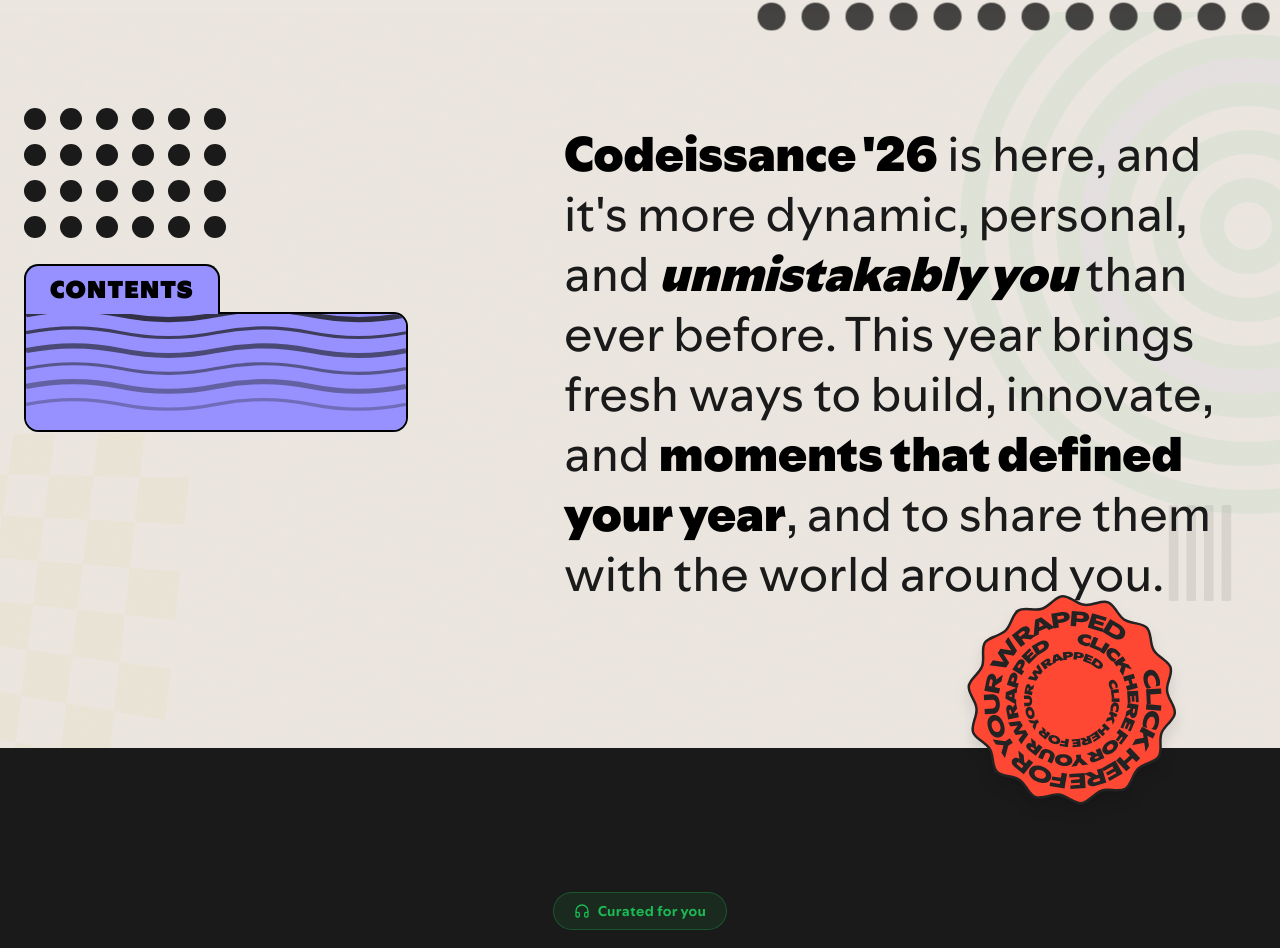
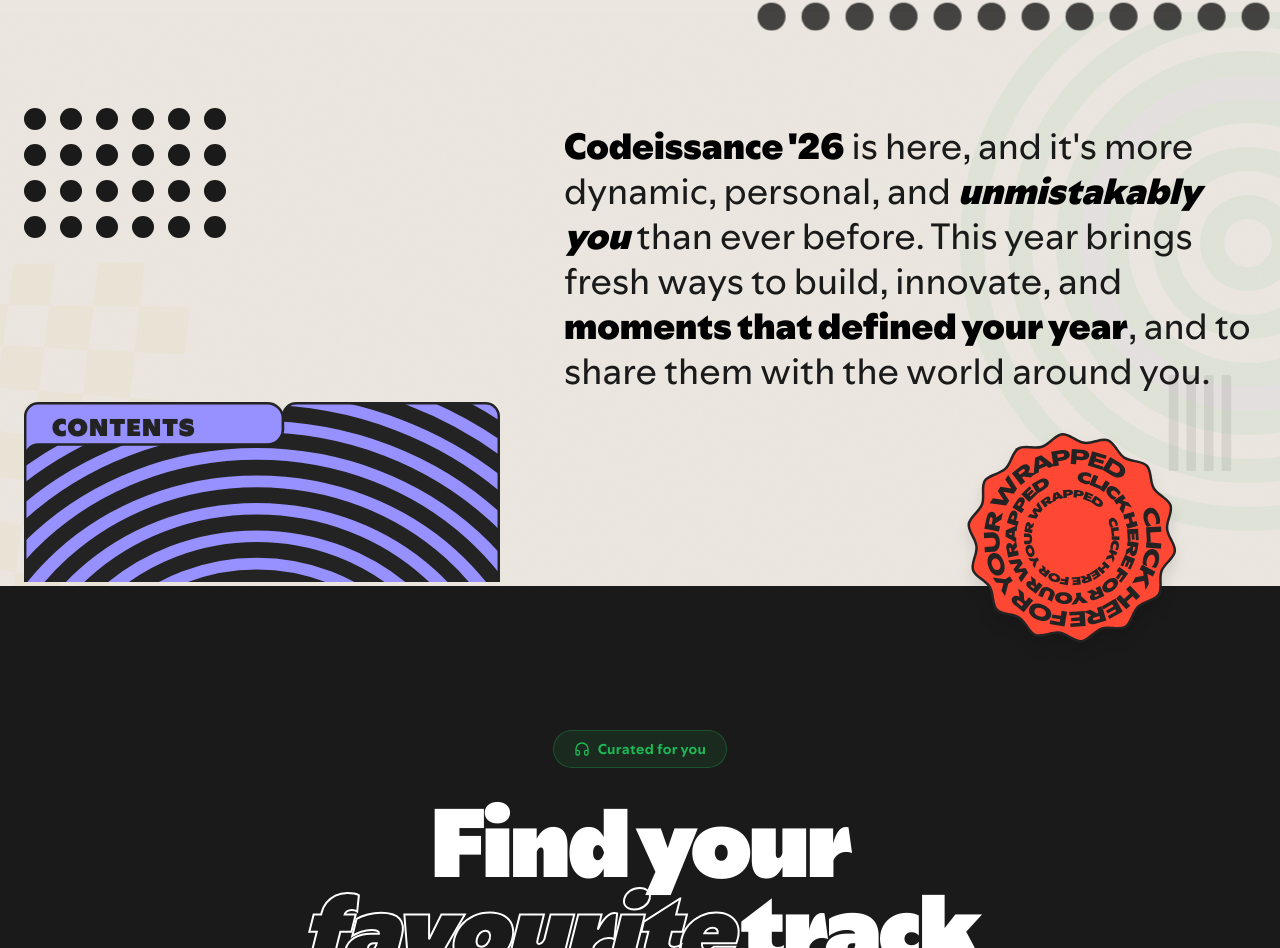
Before and after one commit to codestorm-tsec/Codessiance-26, a Next.js app in the folder codessiance-26/: page / in a window 1280 px wide. Shown: the part 758-1706 px from the top of the page. Built offline with nearby package versions, Linux system fonts and the light colour scheme.

Commit message:
contents part updated

```diff
--- a/codessiance-26/components/sections/Intro.tsx
+++ b/codessiance-26/components/sections/Intro.tsx
@@ -106,14 +106,16 @@ export default function Intro() {
             <div className="mb-6 pointer-events-none">
               <DotGrid rows={4} cols={6} dotSize={22} gap={14} color="#1A1A1A" />
             </div>
+            <div className="translate-y-35">
+              <TOCFolder items={TOC_ITEMS} />
+            </div>
 
-            <TOCFolder items={TOC_ITEMS} />
           </div>
 
           {/* Right Column: High-Impact Editorial Text (7 cols) */}
           <div ref={rightRef} className="lg:col-span-7 pt-4 opacity-0">
             <p
-              className="text-2xl sm:text-4xl md:text-5xl leading-[1.25] font-normal text-[#1A1A1A]"
+              className="text-2xl sm:text-4xl md:text-4xl leading-[1.25] font-normal text-[#1A1A1A]"
               style={{ fontFamily: "var(--font-body)" }}
             >
               <strong className="font-black text-black">Codeissance &apos;26</strong> is here, and it&apos;s more dynamic, personal, and{" "}
--- a/codessiance-26/components/ui/TOCFolder.tsx
+++ b/codessiance-26/components/ui/TOCFolder.tsx
@@ -1,66 +1,66 @@
 "use client";
 
 import { useState } from "react";
-import { WavyStripes } from "@/components/ui/DecorativePatterns";
 
 interface TOCFolderProps {
   items: { label: string; href: string }[];
+  className?: string;
+  maxWidth?: string; // e.g. "578px"
 }
 
-export default function TOCFolder({ items }: TOCFolderProps) {
+export default function TOCFolder({
+  items,
+  className = "",
+  maxWidth = "578px"
+}: TOCFolderProps) {
   const [isOpen, setIsOpen] = useState(false);
-
-  // Calculate approximate open height: padding + (item count * row height) + bottom padding for wavy pattern
-  const closedHeight = 120;
-  const openHeight = 16 + (items.length * 70) + 90;
 
   return (
     <div
-      className="relative w-full max-w-sm mx-auto lg:mx-0 group cursor-pointer"
+      className={`folder-outer relative w-full mx-auto lg:mx-0 cursor-pointer select-none transition-all duration-700 ease-[cubic-bezier(0.34,1.56,0.64,1)] ${className}`}
+      style={{ maxWidth, height: isOpen ? '540px' : '180px' }}
       onClick={() => setIsOpen(!isOpen)}
     >
+      {/* 1. BACK FLAP (rises up with contents, has left tab "CONTENTS") */}
       <div
-        className={`relative w-full transition-transform duration-500 ease-[cubic-bezier(0.34,1.56,0.64,1)] ${!isOpen ? "group-hover:-translate-y-3" : ""}`}
+        className="back-flap absolute bottom-0 left-0 w-full transition-all duration-700 ease-[cubic-bezier(0.34,1.56,0.64,1)] z-10 flex flex-col"
+        style={{
+          height: isOpen ? '540px' : '180px',
+        }}
       >
-        {/* Folder Tab */}
-        <div className="flex">
-          <div className="bg-[#9691FF] border-2 border-b-0 border-black px-6 py-2 rounded-t-2xl inline-flex items-center gap-2 relative z-10 translate-y-[2px]">
+        {/* Back Flap Background Shape (solid purple, left tab elevated) */}
+        <div className="absolute inset-0 z-0 w-full h-full overflow-hidden">
+          <BackFlapSVG />
+        </div>
+
+        {/* Contents Text positioned on the left tab */}
+        <div className="relative z-10 h-[52px] pl-7 flex items-center shrink-0">
           <span
-              className="text-xl md:text-2xl font-black uppercase tracking-wider text-black"
+            className="text-xl md:text-2xl font-black uppercase tracking-wider text-[#232323]"
             style={{ fontFamily: "var(--font-display)" }}
           >
-              CONTENTS
+            Contents
           </span>
         </div>
-        </div>
 
-        {/* Folder Body */}
+        {/* Nested White Card containing links */}
         <div
-          className="relative w-full bg-[#9691FF] border-2 border-black rounded-b-2xl rounded-tr-2xl overflow-hidden transition-all duration-700 ease-[cubic-bezier(0.34,1.56,0.64,1)]"
-          style={{ height: isOpen ? `${openHeight}px` : `${closedHeight}px` }}
+          className="relative z-10 flex-grow px-4 pb-4 overflow-hidden transition-all duration-700 ease-[cubic-bezier(0.34,1.56,0.64,1)]"
+          style={{
+            maxHeight: isOpen ? '460px' : '0px',
+            opacity: isOpen ? 1 : 0,
+            pointerEvents: isOpen ? 'auto' : 'none',
+          }}
         >
-          {/* Wavy Background Layer (fixed to bottom) */}
-          <div className="absolute bottom-0 left-0 w-full h-32 bg-[#9691FF]">
-             <WavyStripes stripes={6} color="#1A1A1A" className="w-full h-full object-cover" />
-          </div>
-
-          {/* The White List Container */}
-          <div
-            className={`absolute top-4 left-4 right-4 z-10 transition-all duration-700 ease-[cubic-bezier(0.34,1.56,0.64,1)] ${
-              isOpen ? "opacity-100 translate-y-0" : "opacity-0 translate-y-12"
-            }`}
-          >
-            <div className="bg-[#F3EBE1] border-2 border-black rounded-xl overflow-hidden shadow-sm">
-              <ul className="flex flex-col divide-y-2 divide-black">
+          <div className="bg-[#EFEFEA] border-2 border-[#232323] rounded-[18px] p-6 h-full">
+            <ul className="contents-list vertical-list flex flex-col divide-y-[1.5px] divide-[#232323]">
               {items.map((item, idx) => (
                 <li key={idx}>
                   <a
                     href={item.href}
-                      className="block px-4 py-3 md:py-4 text-base md:text-xl font-black text-[#1a1a1a] hover:bg-[#1a1a1a] hover:text-white transition-colors"
-                      style={{ fontFamily: "var(--font-display)", letterSpacing: "0.02em" }}
-                      onClick={(e) => {
-                        e.stopPropagation(); // Keep folder open if they just click the link
-                      }}
+                    className="block py-2 text-lg md:text-xl font-black text-[#232323] hover:text-[#9691FF] transition-colors"
+                    style={{ fontFamily: "var(--font-display)" }}
+                    onClick={(e) => e.stopPropagation()}
                   >
                     {item.label}
                   </a>
@@ -70,7 +70,78 @@ export default function TOCFolder({ items }: TOCFolderProps) {
           </div>
         </div>
       </div>
+
+      {/* 2. FRONT FLAP (stays fixed at bottom, has concentric circles, right tab elevated) */}
+      <div
+        className="front-flap absolute bottom-0 left-0 w-full h-[180px] z-20 pointer-events-none overflow-hidden"
+      >
+        <FrontFlapSVG />
       </div>
     </div>
   );
 }
+
+// ==========================================
+// SVG Shapes for Back and Front Flaps
+// ==========================================
+
+function BackFlapSVG() {
+  // Left tab is elevated (y=1.5), Right side is lower (y=51.5)
+  const folderShape = "M560.5 51.5C569.337 51.5 576.5 44.3366 576.5 35.5V803.5C576.5 812.337 569.337 819.5 560.5 819.5H17.5C8.66344 819.5 1.5 812.337 1.5 803.5V17.5C1.5 8.66344 8.66344 1.5 17.5 1.5H295.579C305.49 1.5 313.626 9.08755 314.5 18.7705V35.5C314.5 44.3366 321.663 51.5 330.5 51.5H560.5Z";
+
+  return (
+    <svg
+      viewBox="0 0 578 821"
+      fill="none"
+      xmlns="http://www.w3.org/2000/svg"
+      className="w-full h-full drop-shadow-sm"
+      preserveAspectRatio="xMidYMin slice"
+    >
+      <path d={folderShape} fill="#9691FF" stroke="#232323" strokeWidth="3" />
+    </svg>
+  );
+}
+
+function FrontFlapSVG() {
+  // Right tab is elevated (y=1.5), Left side is lower (y=51.5)
+  const folderShape = "M560.5 1.5C569.337 1.5 576.5 8.66345 576.5 17.5V803.5C576.5 812.337 569.337 819.5 560.5 819.5H17.5C8.66344 819.5 1.5 812.337 1.5 803.5V67.5C1.5 58.6634 8.66344 51.5 17.5 51.5H295.579C305.49 51.4999 313.626 43.9124 314.5 34.2295V17.5C314.5 8.66344 321.663 1.5 330.5 1.5H560.5Z";
+
+  return (
+    <svg
+      viewBox="0 0 578 821"
+      fill="none"
+      xmlns="http://www.w3.org/2000/svg"
+      className="w-full h-full"
+      preserveAspectRatio="xMidYMin slice"
+    >
+      {/* Folder Fill */}
+      <path d={folderShape} fill="#9691FF" />
+
+      {/* Mask for Concentric Circles */}
+      <mask id="front-mask" maskUnits="userSpaceOnUse" x="0" y="0" width="578" height="821">
+        <path d={folderShape} fill="#FFFFFF" />
+      </mask>
+
+      {/* Concentric Circles Pattern */}
+      <g mask="url(#front-mask)">
+        <path d="M282.587 419.772C270.297 419.772 260.333 410.727 260.333 399.57C260.333 388.412 270.297 379.368 282.587 379.368C294.878 379.368 304.841 388.412 304.841 399.57C304.841 410.727 294.878 419.772 282.587 419.772Z" stroke="#232323" strokeWidth="19.2247" strokeLinecap="round" strokeLinejoin="round"></path>
+        <path d="M282.587 453.068C250.04 453.068 223.656 429.117 223.656 399.571C223.656 370.025 250.04 346.073 282.587 346.073C315.134 346.073 341.518 370.025 341.518 399.571C341.518 429.117 315.134 453.068 282.587 453.068Z" stroke="#232323" strokeWidth="19.2247" strokeLinecap="round" strokeLinejoin="round"></path>
+        <path d="M282.586 486.369C229.779 486.369 186.97 447.508 186.97 399.57C186.97 351.632 229.779 312.77 282.586 312.77C335.393 312.77 378.201 351.632 378.201 399.57C378.201 447.508 335.393 486.369 282.586 486.369Z" stroke="#232323" strokeWidth="19.2247" strokeLinecap="round" strokeLinejoin="round"></path>
+        <path d="M282.586 519.666C209.523 519.666 150.293 465.897 150.293 399.571C150.293 333.244 209.523 279.475 282.586 279.475C355.649 279.475 414.878 333.244 414.878 399.571C414.878 465.897 355.649 519.666 282.586 519.666Z" stroke="#232323" strokeWidth="19.2247" strokeLinecap="round" strokeLinejoin="round"></path>
+        <path d="M282.586 552.962C189.267 552.962 113.616 484.287 113.616 399.572C113.616 314.856 189.267 246.181 282.586 246.181C375.906 246.181 451.556 314.856 451.556 399.572C451.556 484.287 375.906 552.962 282.586 552.962Z" stroke="#232323" strokeWidth="19.2247" strokeLinecap="round" strokeLinejoin="round"></path>
+        <path d="M282.586 586.255C169.01 586.255 76.939 502.673 76.939 399.569C76.939 296.464 169.01 212.882 282.586 212.882C396.162 212.882 488.233 296.464 488.233 399.569C488.233 502.673 396.162 586.255 282.586 586.255Z" stroke="#232323" strokeWidth="19.2247" strokeLinecap="round" strokeLinejoin="round"></path>
+        <path d="M282.586 619.56C148.75 619.56 40.2544 521.068 40.2544 399.572C40.2544 278.075 148.75 179.583 282.586 179.583C416.422 179.583 524.917 278.075 524.917 399.572C524.917 521.068 416.422 619.56 282.586 619.56Z" stroke="#232323" strokeWidth="19.2247" strokeLinecap="round" strokeLinejoin="round"></path>
+        <path d="M282.586 652.852C128.494 652.852 3.57721 539.453 3.57721 399.568C3.57721 259.684 128.494 146.284 282.586 146.284C436.678 146.284 561.594 259.684 561.594 399.568C561.594 539.453 436.678 652.852 282.586 652.852Z" stroke="#232323" strokeWidth="19.2247" strokeLinecap="round" strokeLinejoin="round"></path>
+        <path d="M282.585 686.149C108.237 686.149 -33.101 557.843 -33.101 399.569C-33.101 241.296 108.237 112.99 282.585 112.99C456.933 112.99 598.271 241.296 598.271 399.569C598.271 557.843 456.933 686.149 282.585 686.149Z" stroke="#232323" strokeWidth="19.2247" strokeLinecap="round" strokeLinejoin="round"></path>
+        <path d="M282.587 719.454C87.9785 719.454 -69.7829 576.238 -69.7829 399.573C-69.7829 222.907 87.9785 79.6912 282.587 79.6912C477.196 79.6912 634.957 222.907 634.957 399.573C634.957 576.238 477.196 719.454 282.587 719.454Z" stroke="#232323" strokeWidth="19.2247" strokeLinecap="round" strokeLinejoin="round"></path>
+        <path d="M282.587 752.747C67.7223 752.747 -106.46 594.624 -106.46 399.57C-106.46 204.515 67.7223 46.3926 282.587 46.3926C497.452 46.3926 671.635 204.515 671.635 399.57C671.635 594.624 497.452 752.747 282.587 752.747Z" stroke="#232323" strokeWidth="19.2247" strokeLinecap="round" strokeLinejoin="round"></path>
+        <path d="M282.586 786.043C47.4648 786.043 -143.139 613.013 -143.139 399.57C-143.139 186.127 47.4648 13.0977 282.586 13.0977C517.707 13.0977 708.311 186.127 708.311 399.57C708.311 613.013 517.707 786.043 282.586 786.043Z" stroke="#232323" strokeWidth="19.2247" strokeLinecap="round" strokeLinejoin="round"></path>
+        <path d="M282.586 819.344C27.2045 819.344 -179.823 631.405 -179.823 399.569C-179.823 167.734 27.2045 -20.2051 282.586 -20.2051C537.967 -20.2051 744.995 167.734 744.995 399.569C744.995 631.405 537.967 819.344 282.586 819.344Z" stroke="#232323" strokeWidth="19.2247" strokeLinecap="round" strokeLinejoin="round"></path>
+        <path d="M282.586 852.64C6.94843 852.64 -216.5 649.794 -216.5 399.57C-216.5 149.346 6.94843 -53.5 282.586 -53.5C558.224 -53.5 781.672 149.346 781.672 399.57C781.672 649.794 558.224 852.64 282.586 852.64Z" stroke="#232323" strokeWidth="19.2247" strokeLinecap="round" strokeLinejoin="round"></path>
+      </g>
+
+      {/* Outer border line matching exact tab curves */}
+      <path d={folderShape} fill="none" stroke="#232323" strokeWidth="3" />
+    </svg>
+  );
+}
```
Also changed, not shown: codessiance-26/public/dots.png (added). Lines whose indentation alone changed are shown as unchanged.
